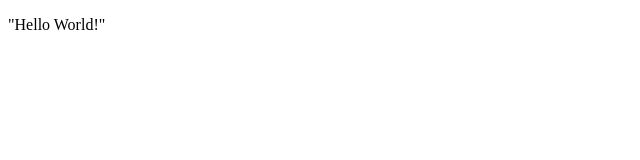
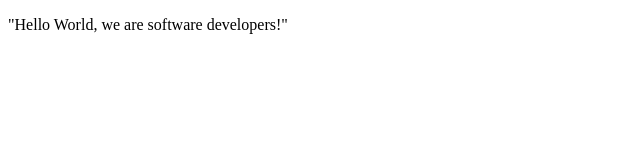
Before and after one commit to Titus-Kiplagat/Abdul-Titus, a plain HTML site: page index.html in a window 1280 px wide. Shown: the whole page, without its empty margins (0-640 px from the left). Drawn offline with Linux system fonts and the light colour scheme.

Commit message:
made some to index.html

```diff
--- a/index.html
+++ b/index.html
@@ -7,6 +7,6 @@
     <title>Document</title>
 </head>
 <body>
-    <p>"Hello World!"</p>
+    <p>"Hello World, we are software developers!"</p>
 </body>
 </html>
```
